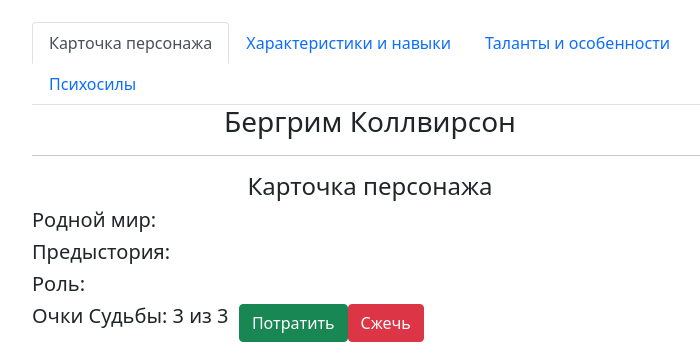
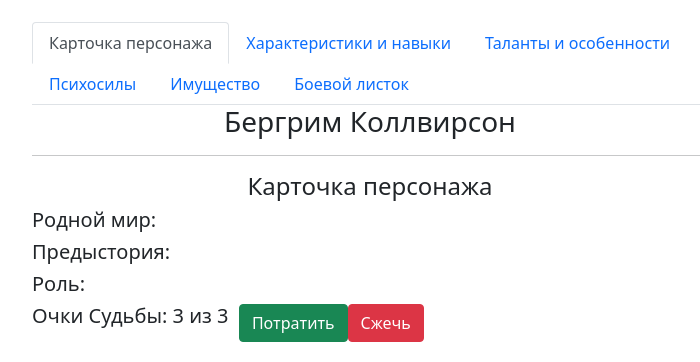
Before and after one commit to KCherkasov/squat-toolbox, a Django app: page /dev/charsheet/mockup/ in a window 1280 px wide. Shown: the part 58-420 px from the top of the page, without its empty margins (270-970 px from the left). Run offline with Django 4.2, Linux system fonts and the light colour scheme.

Commit message:
charsheet mock view added

```diff
--- a/templates/charsheet-mockup.html
+++ b/templates/charsheet-mockup.html
@@ -23,6 +23,12 @@ Character sheet mockup
             </li>
             <li class="nav-item" role="presentation">
                 <a class="nav-link" data-bs-toggle="tab" id="psy-tab" href="#psy">Психосилы</a>
+            </li>
+            <li class="nav-item" role="presentation">
+                <a class="nav-link" data-bs-toggle="tab" id="equipment-tab" href="#equipment">Имущество</a>
+            </li>
+            <li class="nav-item" role="presentation">
+                <a class="nav-link" data-bs-toggle="tab" id="combat-tab" href="#combat">Боевой листок</a>
             </li>
         </ul>
     </div>
@@ -852,6 +858,26 @@ Character sheet mockup
 
             </div>
         </div>
+
+        <div class="tab-pane fade show" id="equipment" role="tabpanel" aria-labelledby="equipment-tag">
+            <hr>
+            <header class="text-center">
+                <h4>Имущество</h4>
+            </header>
+            <div class="">
+
+            </div>
+        </div>
+
+        <div class="tab-pane fade show" id="combat" role="tabpanel" aria-labelledby="combat-tag">
+            <hr>
+            <header class="text-center">
+                <h4>Боевой листок</h4>
+            </header>
+            <div class="">
+
+            </div>
+        </div>
     </div>
 </div>
 {% endblock %}
```
